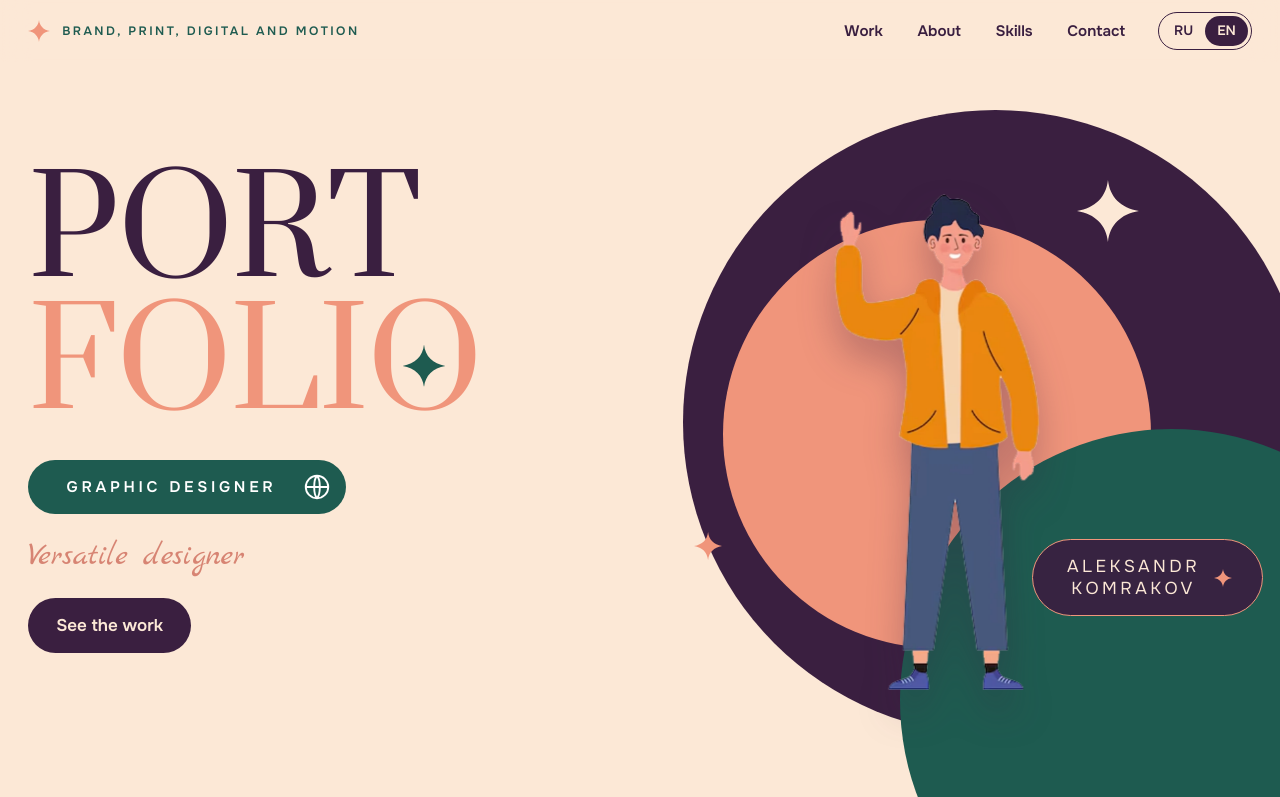
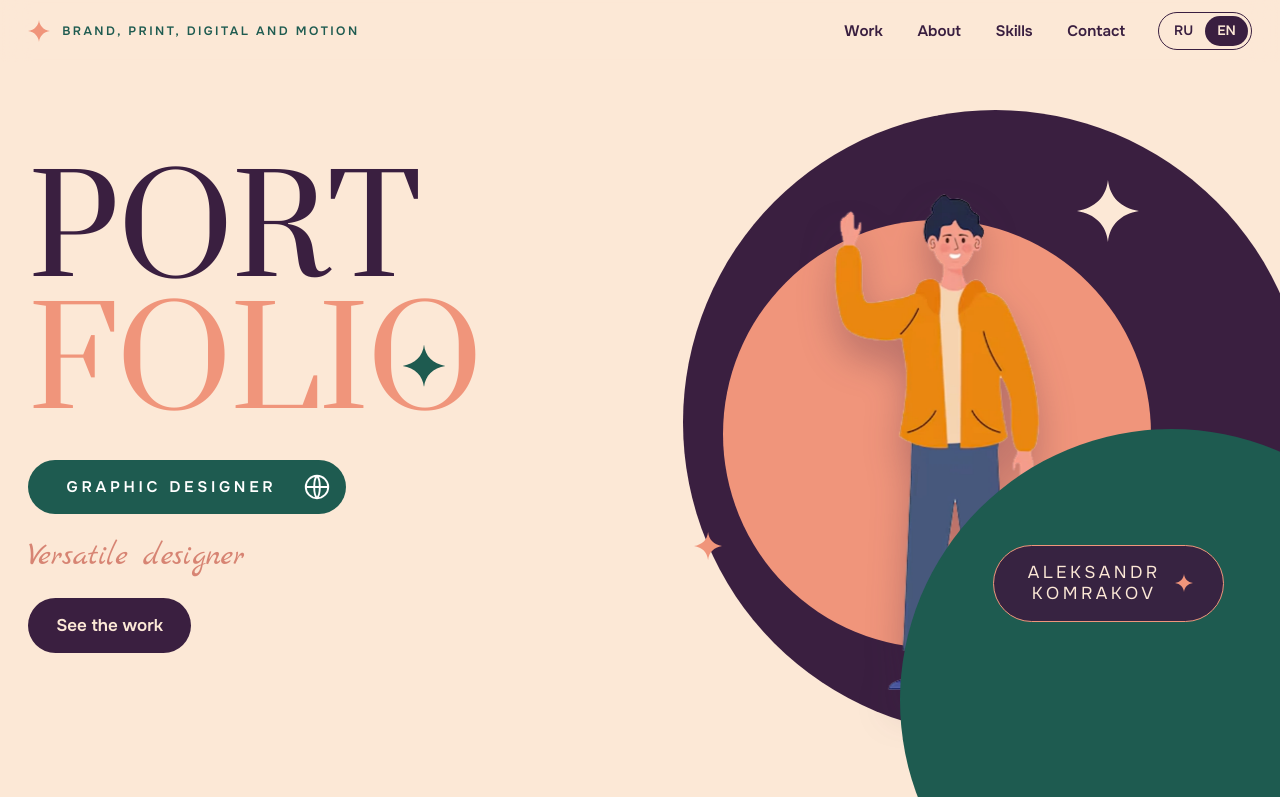
Before and after one commit to LexxKomr/portfolio, a website with bundled scripts: page index.html in a window 1280 px wide. Shown: the top 797 px of the page. Built offline with nearby package versions, Linux system fonts and the light colour scheme.

Commit message:
Первый экран: бирюзовый круг и плашка с именем поверх фигуры
Co-Authored-By: Claude Sonnet 5.5 <noreply@anthropic.com>

```diff
--- a/css/main.css
+++ b/css/main.css
@@ -70,14 +70,14 @@ button { font: inherit; color: inherit; cursor: pointer; }
 .hero-art { position: relative; justify-self: end; width: min(100%, 600px); aspect-ratio: 1 / 1.04; container-type: inline-size; }
 /* три круга: большой сливовый, внутри коралловый (смещён влево), бирюзовый срезает правый нижний угол */
 .hero-art .c-plum, .hero-art .c-salmon, .hero-art .c-teal { position: absolute; aspect-ratio: 1; border-radius: 50%; }
-.hero-art .c-plum { left: -1cqw; top: -2cqw; width: 111cqw; background: var(--ink); }
-.hero-art .c-salmon { left: 6cqw; top: 17.5cqw; width: 76cqw; background: var(--orange); overflow: hidden; }
+.hero-art .c-plum { left: -1cqw; top: -2cqw; width: 111cqw; background: var(--ink); z-index: 1; }
+.hero-art .c-salmon { left: 6cqw; top: 17.5cqw; width: 76cqw; background: var(--orange); overflow: hidden; z-index: 2; }
 .hero-art .c-salmon img { width: 100%; height: 100%; object-fit: cover; object-position: 50% 20%; }
-.hero-art .c-teal { left: 37.5cqw; top: 54.7cqw; width: 96.5cqw; background: var(--teal); }
-.hero-art .person { position: absolute; left: 44cqw; bottom: 3cqw; height: 88cqw; width: auto; max-width: none; transform: translateX(-50%); filter: drop-shadow(0 20px 18px rgba(58, 31, 64, .3)); }
-.hero-art .spark { position: absolute; right: 20cqw; top: 10.5cqw; width: 11cqw; aspect-ratio: 1; fill: var(--paper); }
+.hero-art .c-teal { left: 37.5cqw; top: 54.7cqw; width: 96.5cqw; background: var(--teal); z-index: 4; }
+.hero-art .person { position: absolute; left: 44cqw; bottom: 3cqw; height: 88cqw; width: auto; max-width: none; transform: translateX(-50%); filter: drop-shadow(0 20px 18px rgba(58, 31, 64, .3)); z-index: 3; }
+.hero-art .spark { z-index: 5; position: absolute; right: 20cqw; top: 10.5cqw; width: 11cqw; aspect-ratio: 1; fill: var(--paper); }
 .hero-art .spark.small { left: 1cqw; top: auto; bottom: 26cqw; width: 5cqw; fill: var(--orange); right: auto; }
-.name-pill { position: absolute; right: -2cqw; bottom: 16cqw; display: inline-grid; grid-template-columns: auto auto; align-items: center; gap: 10px 14px; background: color-mix(in srgb, var(--ink) 92%, transparent); color: var(--paper); border: 1.5px solid var(--orange); border-radius: 999px; padding: 16px 30px 16px 34px; font: 500 clamp(.9rem, 1.35vw, 1.2rem)/1.25 var(--f-text); text-transform: uppercase; letter-spacing: .2em; text-align: center; }
+.name-pill { position: absolute; z-index: 6; right: 5cqw; bottom: 15cqw; display: inline-grid; grid-template-columns: auto auto; align-items: center; gap: 10px 14px; background: color-mix(in srgb, var(--ink) 92%, transparent); color: var(--paper); border: 1.5px solid var(--orange); border-radius: 999px; padding: 16px 30px 16px 34px; font: 500 clamp(.9rem, 1.35vw, 1.2rem)/1.25 var(--f-text); text-transform: uppercase; letter-spacing: .2em; text-align: center; }
 .name-pill svg { width: 18px; height: 18px; fill: var(--orange); }
 @media (max-width: 900px) {
   .hero { grid-template-columns: 1fr; min-height: 0; }
```
